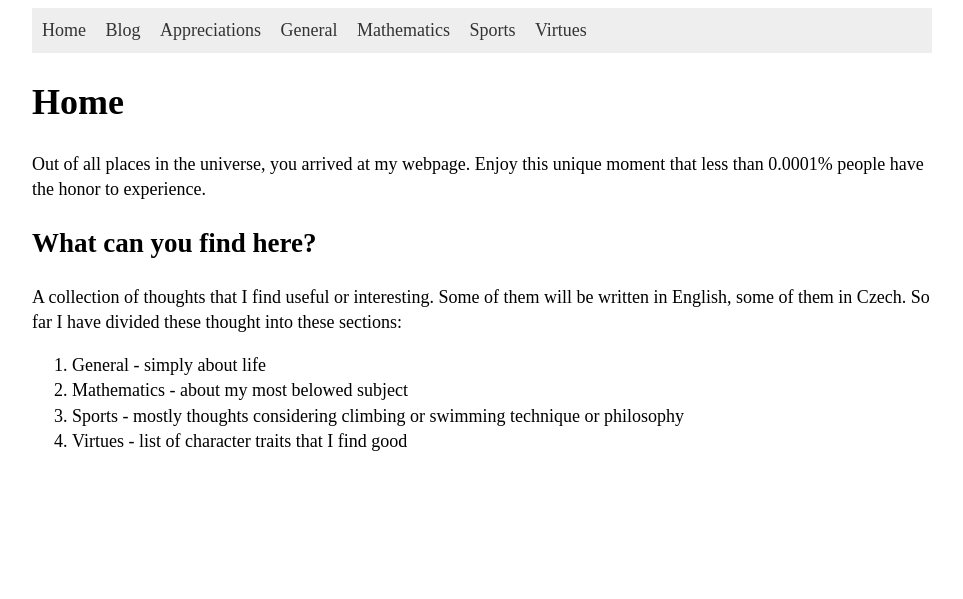
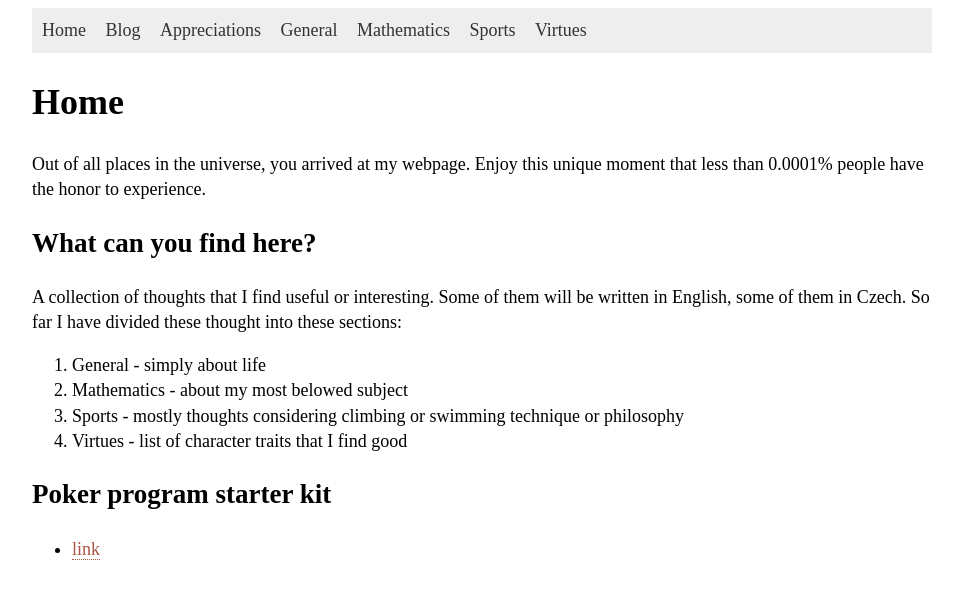
Before and after one commit to hartmaj2/hartmaj2.github.io, a Jekyll site: the page built from index.md, in a window 1280 px wide. Shown: the top 599 px of the page, without its empty margins (158-1121 px from the left). Built offline with Jekyll 4.4.1, drawn with Linux system fonts in a browser that asks for light colours.

Commit message:
Add link for python coding club

```diff
--- a/index.md
+++ b/index.md
@@ -15,3 +15,7 @@ A collection of thoughts that I find useful or interesting. Some of them will be
 2. Mathematics - about my most belowed subject
 3. Sports - mostly thoughts considering climbing or swimming technique or philosophy
 4. Virtues - list of character traits that I find good
+
+## Poker program starter kit
+
+- [link](https://github.com/hartmaj2/24-25-python/blob/main/25_03_28/poker_starter_kit.py)
```
